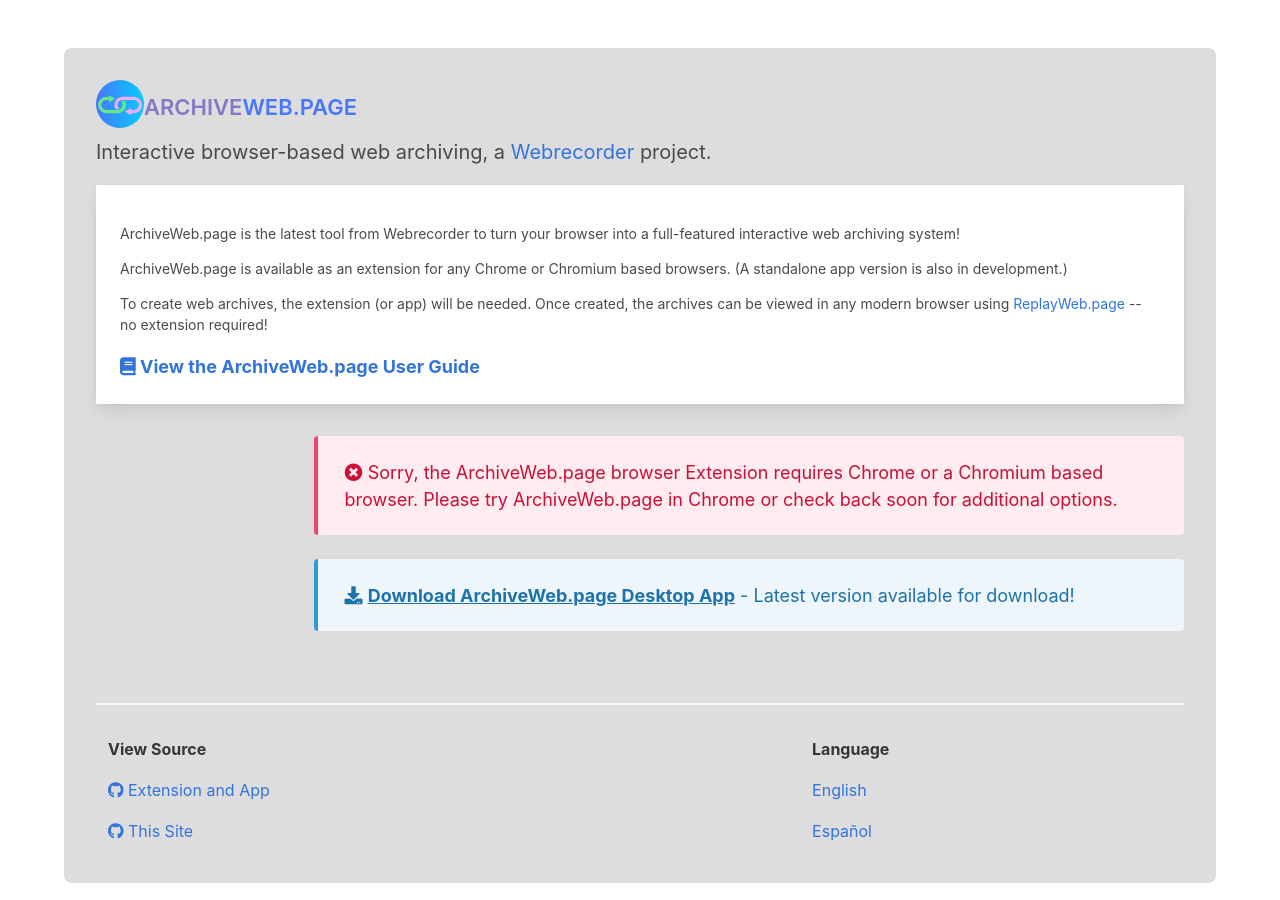
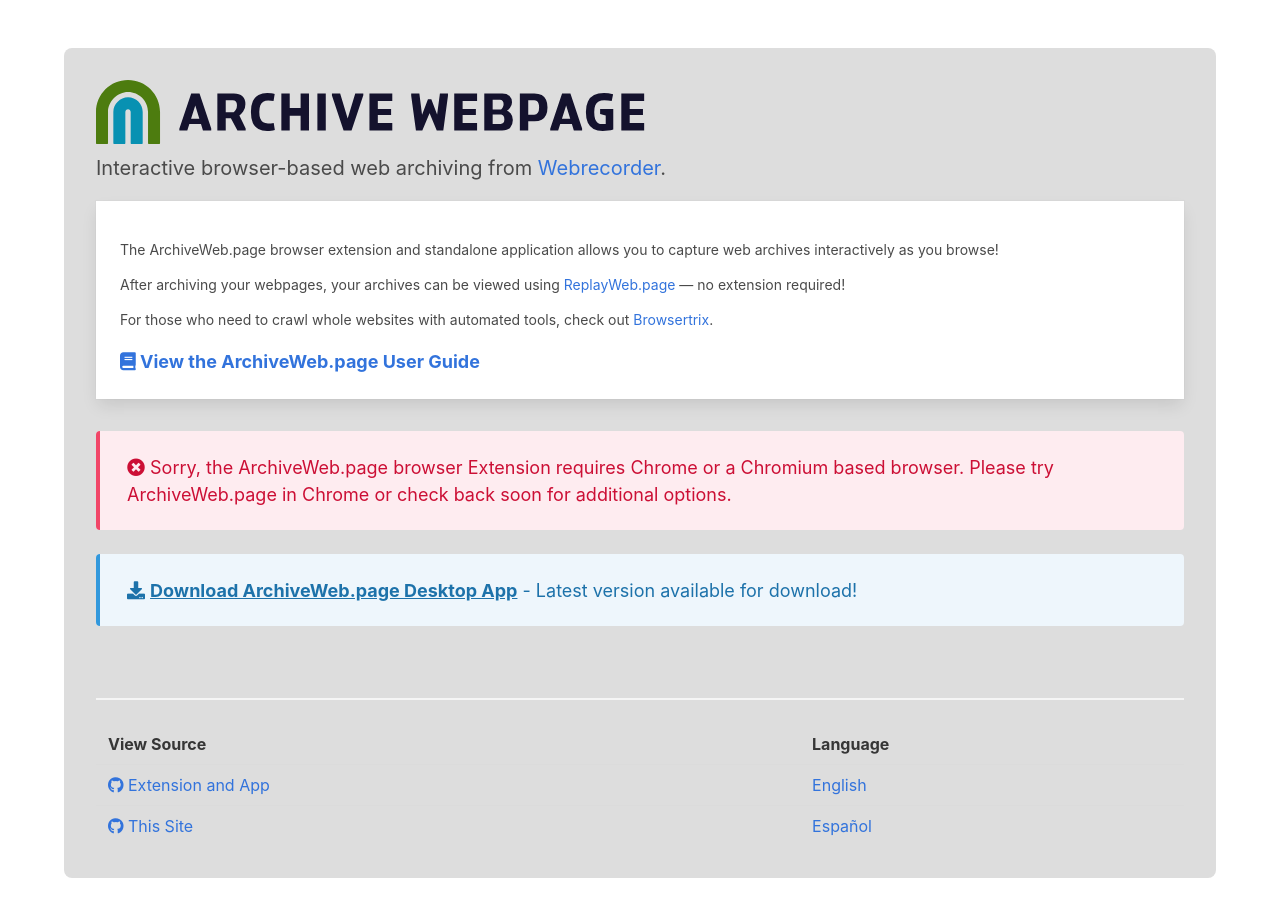
Before and after one commit to webrecorder/archiveweb.page-site, a Jekyll site: the page built from index.html, in a window 1280 px wide. Built offline with Jekyll 4.4.1, drawn with Linux system fonts in a browser that asks for light colours.

Commit message:
Update branding
- Updates English index page with new branding
- Mentions Browsertrix

```diff
--- a/css/style.css
+++ b/css/style.css
@@ -5,8 +5,7 @@
       }
 
       .logo {
-        width: 48px;
-        height: 48px;
+        height: 4rem;
       }
 
       .awp-logo-font {
@@ -34,7 +33,6 @@
       }
 
       .message {
-        margin-left: 20%;
       }
 
       .ext-needed {
--- a/index.html
+++ b/index.html
@@ -7,24 +7,19 @@
   <section class="main">
     <div class="">
       <p class="title">
-        <img class="logo" src="/assets/images/awp-logo.svg"/>
-        <span class="awp-logo-font awp-purple">archive</span>
-        <span class="awp-logo-font awp-blue">web.page</span>
+        <img class="logo" alt="ArchiveWeb.page" src="/assets/brand/archivewebpage-lockup-color.svg"/>
       </p>
       <p class="subtitle">
-        Interactive browser-based web archiving, a <a href="https://webrecorder.net/">Webrecorder</a> project.
+        Interactive browser-based web archiving from <a href="https://webrecorder.net/">Webrecorder</a>.
       </p>
 
       <article class="card">
         <div class="card-content">
-          <p>ArchiveWeb.page is the latest tool from Webrecorder to turn your browser into a full-featured interactive web archiving system!</p>
-          <p>ArchiveWeb.page is available as an extension for any Chrome or Chromium based browsers.
-            (A standalone app version is also in development.)</p>
-          <p>To create web archives, the extension (or app) will be needed.
-            Once created, the archives can be viewed in any modern browser using
-            <a href="https://replayweb.page">ReplayWeb.page</a> -- no extension required!
-
+          <p>The ArchiveWeb.page browser extension and standalone application allows you to capture web archives interactively as you browse!</p>
+          <p>
+            After archiving your webpages, your archives can be viewed using <a href="https://replayweb.page">ReplayWeb.page</a> — no extension required!
           </p>
+          <p>For those who need to crawl whole websites with automated tools, check out <a href="https://browsertrix.com">Browsertrix</a>.</p>
           <p class="guide">
             <a href="/guide"><i class="fas fa-book"></i>&nbsp;View the ArchiveWeb.page User Guide</a>
           </p>
```
Also changed, not shown: assets/brand/archivewebpage-icon-color.svg (added), assets/brand/archivewebpage-lockup-color.svg (added).
